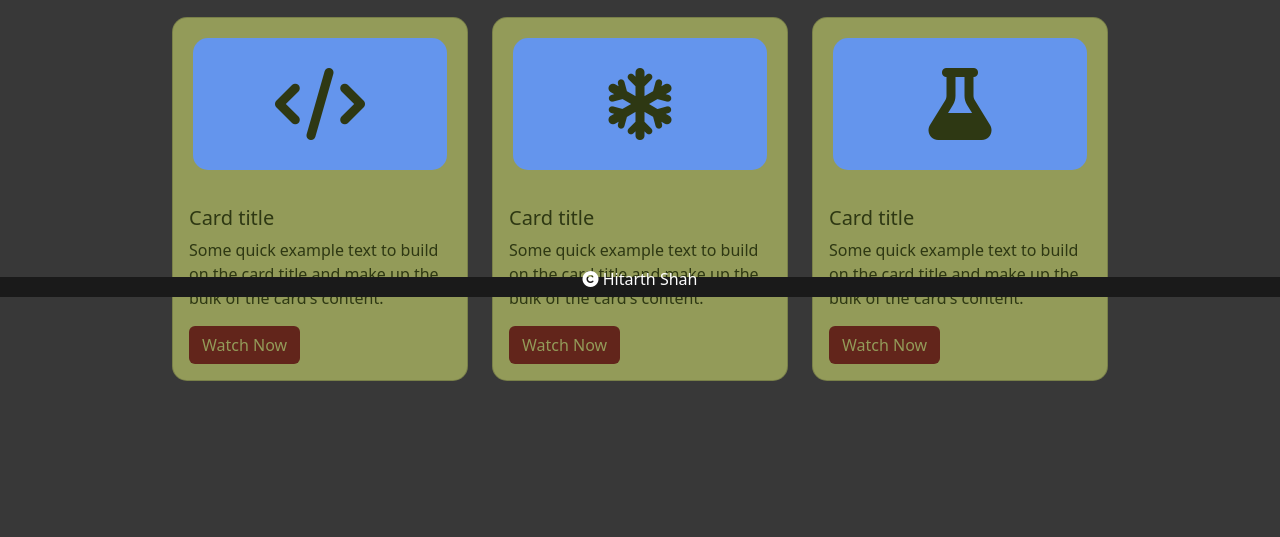
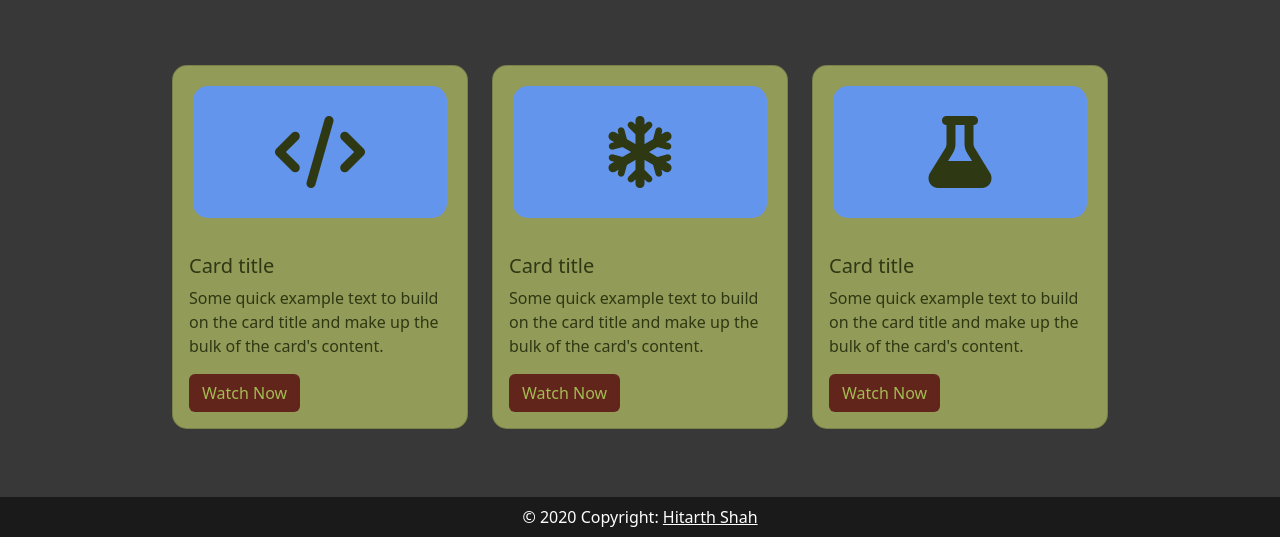
Before and after one commit to hitarthsh/complete-web-development-course, a plain HTML site: page CSS/Assignment_Bootstrap/index.html in a window 1280 px wide. Shown: the part 503-1040 px from the top of the page. Before the commit the page ends 924 px from the top, so only its background shows below. Drawn offline with nearby package versions, Linux system fonts and the light colour scheme.

Commit message:
fix_code

```diff
--- a/CSS/Assignment_Bootstrap/index.html
+++ b/CSS/Assignment_Bootstrap/index.html
@@ -37,7 +37,7 @@
 
       .btn {
         background-color: #62251b;
-        color: #939b59;
+        color: #a3bc54;
       }
 
       .fa-solid {
@@ -50,13 +50,11 @@
         padding: 30px;
         border-radius: 15px;
       }
-      .copy-by {
+      .footer {
         background-color: #1a1a1a;
-        display: flex;
-        height: 20px;
-        justify-content: center;
-        align-items: center;
         color: white;
+        padding: 10px 10px;
+        text-decoration: none;
       }
     </style>
   </head>
@@ -110,7 +108,7 @@
         </button>
       </div>
 
-      <div class="row justify-content-center align-items-center h-100">
+      <div class="row justify-content-center align-items-center mt-5">
         <!-- Responsive Columns -->
         <div class="col-sm-12 col-md-6 col-lg-3">
           <div class="card">
@@ -156,8 +154,9 @@
       </div>
     </div>
 
-    <div class="copy-by sticky-bottom">
-      <p><i class="fa fa-copyright" aria-hidden="true"></i> Hitarth Shah</p>
+    <div class="text-center p-2 mt-5 footer">
+      © 2020 Copyright:
+      <a class="text-white text-decoration" href="#">Hitarth Shah</a>
     </div>
 
     <script src="https://cdn.jsdelivr.net/npm/bootstrap@5.3.3/dist/js/bootstrap.bundle.min.js"></script>
```
